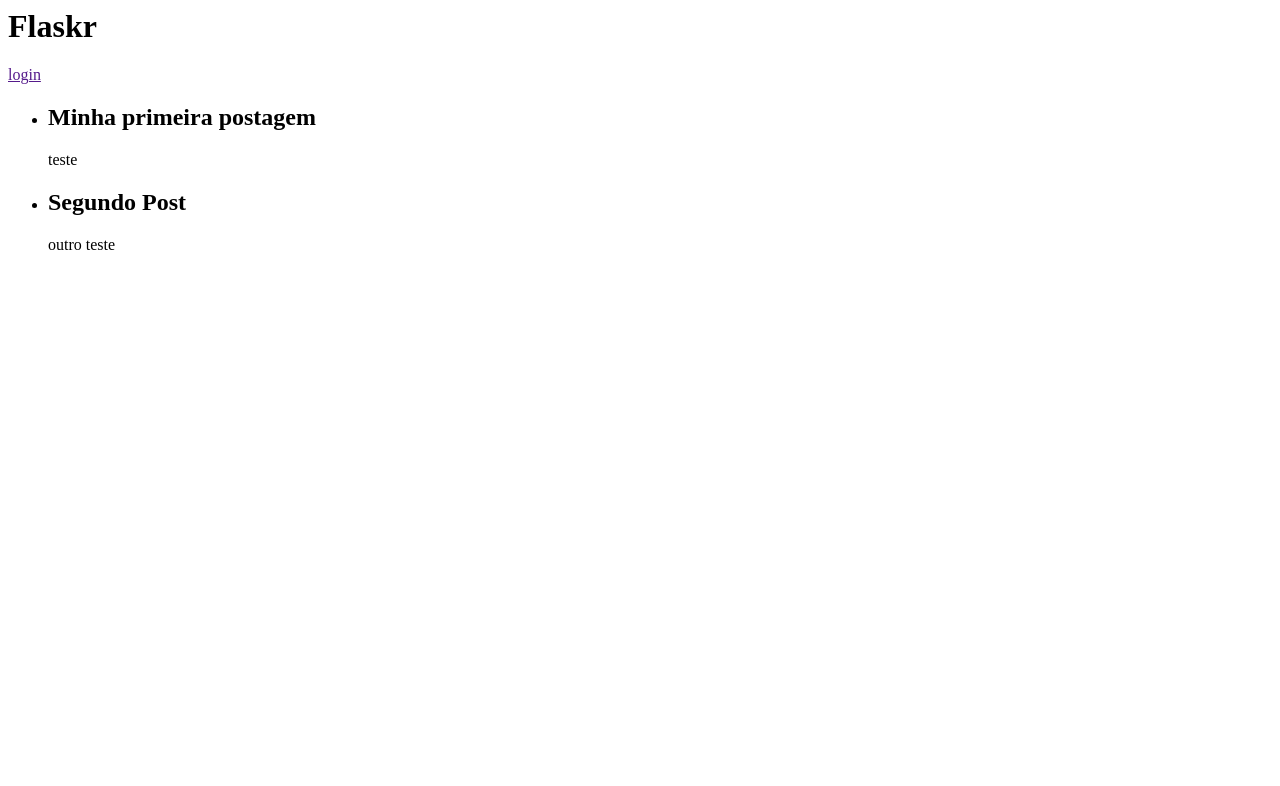
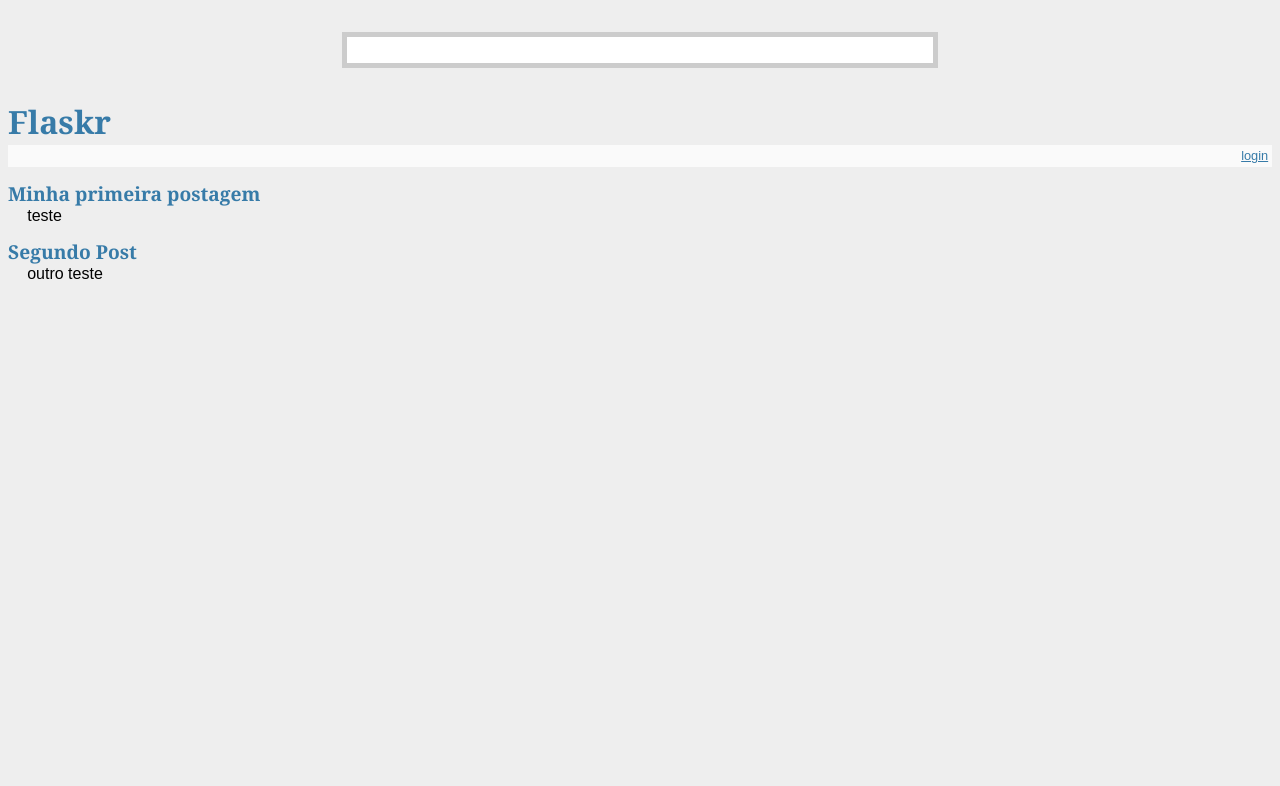
Before and after one commit to jesussalazr5/Curso-Python-Web, a Flask app: page / in a window 1280 px wide. Shown: the top 786 px of the page. Run offline with Flask 3, Linux system fonts and the light colour scheme.

Commit message:
Arquivo css

```diff
--- /dev/null
+++ b/static/estilo.css
@@ -0,0 +1,74 @@
+body {
+    font-family: sans-serif;
+    background: #eee;
+}
+
+a,
+h1,
+h2 {
+    color: #377BA8;
+}
+
+h1,
+h2 {
+    font-family: 'Georgia', serif;
+    margin: 0;
+}
+
+h1 {
+    border-bottom: 2px solid #eee;
+}
+
+h2 {
+    font-size: 1.2em;
+}
+
+.pagina {
+    margin: 2em auto;
+    width: 35em;
+    border: 5px solid #ccc;
+    padding: 0.8em;
+    background: white;
+}
+
+.entradas {
+    list-style: none;
+    margin: 0;
+    padding: 0;
+}
+
+.entradas li {
+    margin: 0.8em 1.2em;
+}
+
+.entradas li h2 {
+    margin-left: -1em;
+}
+
+.ins-entrada {
+    font-size: 0.9em;
+    border-bottom: 1px solid #ccc;
+}
+
+.ins-entrada dl {
+    font-weight: bold;
+}
+
+.metanav {
+    text-align: right;
+    font-size: 0.8em;
+    padding: 0.3em;
+    margin-bottom: 1em;
+    background: #fafafa;
+}
+
+.flash {
+    background: #CEE5F5;
+    padding: 0.5em;
+    border: 1px solid #AACBE2;
+}
+
+.erro {
+    background: #F0D6D6;
+    padding: 0.5em;
+}
--- a/templates/layout.html
+++ b/templates/layout.html
@@ -4,6 +4,7 @@
 
 <head>
     <title>Flaskr</title>
+    <link rel="stylesheet" href="/static/estilo.css">
 </head>
 
 <body>
```
